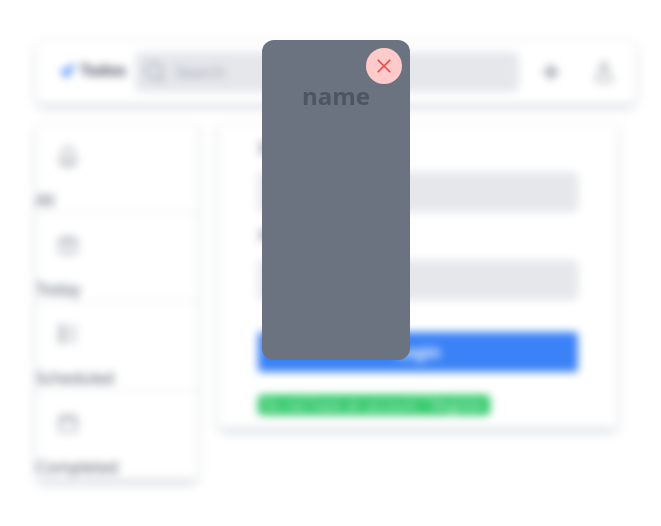
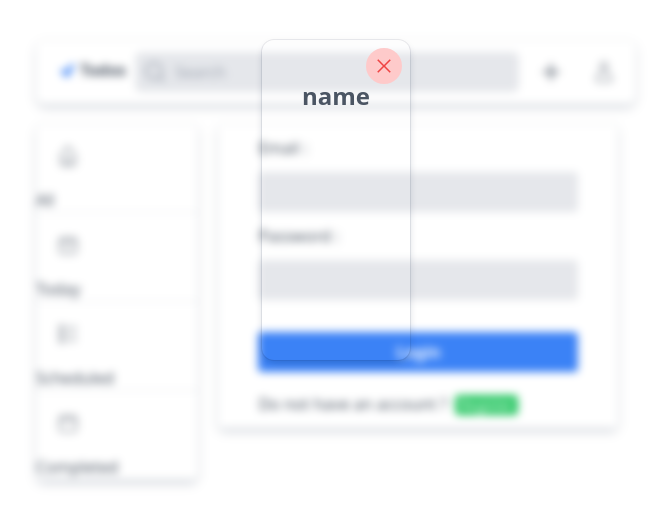
Before and after one commit to mabuhanifa/nest-from-scratch, a Next.js app in the folder client/: page /login in a window 1280 px wide. Both pictures are taken after a click on the button 855 px from the left and 72 px from the top of the page. Shown: the top 526 px of the page, without its empty margins (304-965 px from the left). Built offline with nearby package versions, Linux system fonts and the light colour scheme.

Commit message:
account options

```diff
--- a/client/components/Modal.js
+++ b/client/components/Modal.js
@@ -13,7 +13,7 @@ export default function Modal({ view, setModal }) {
       className="mx-5 bg-opacity-30 backdrop-blur-sm fixed inset-0 flex justify-center z-15 py-10"
       onClick={closeModal}
     >
-      <div className="max-w-2xl h-80 bg-gray-500 rounded-xl p-10 relative">
+      <div className="max-w-2xl h-80 rounded-xl p-10 relative shad">
         <h1 className="text-2xl font-bold mb-10">name</h1>
         <button
           className=" text-red-500 absolute top-2 right-2 bg-red-200 p-2 rounded-full hover:bg-red-300"
--- a/client/pages/login.js
+++ b/client/pages/login.js
@@ -1,4 +1,5 @@
 import Layout from "@/components/Layout";
+import Link from "next/link";
 
 export default function () {
   return (
@@ -26,9 +27,12 @@ export default function () {
         <button className="bg-blue-500 hover:bg-blue-700 text-white font-bold py-2 px-10 w-full rounded my-5">
           Login
         </button>
-        <button className="text-sm bg-green-500 hover:bg-green-700 text-white py-.5 px-1 rounded">
-          Do not have an account ? Register
-        </button>
+        <span>
+          Do not have an account ?
+          <button className="mx-2 text-sm bg-green-500 hover:bg-green-700 text-white py-.5 px-1 rounded">
+            <Link href={"/signup"}>Register</Link>
+          </button>
+        </span>
       </div>
     </Layout>
   );
--- a/client/pages/signup.js
+++ b/client/pages/signup.js
@@ -1,4 +1,5 @@
 import Layout from "@/components/Layout";
+import Link from "next/link";
 
 export default function () {
   return (
@@ -40,9 +41,15 @@ export default function () {
           className="py-2 bg-gray-200 rounded max-w-xl w-80 my-3 px-2"
         />
         <br />
-        <button className="bg-indigo-500 hover:bg-indigo-700 text-white font-bold py-2 px-10 w-full rounded mt-5">
+        <button className="bg-indigo-500 hover:bg-indigo-700 text-white font-bold py-2 px-10 w-full rounded my-5">
           Sign Up
         </button>
+        <span>
+          Already have an account ?
+          <button className="mx-2 text-sm bg-green-500 hover:bg-green-700 text-white py-.5 px-1 rounded">
+            <Link href={"/login"}>Log In</Link>
+          </button>
+        </span>
       </div>
     </Layout>
   );
```
